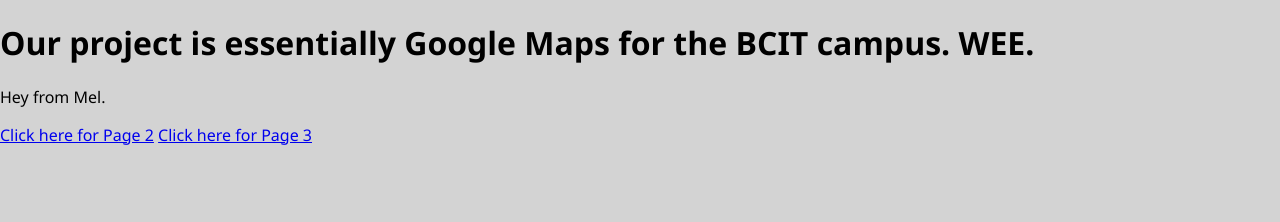
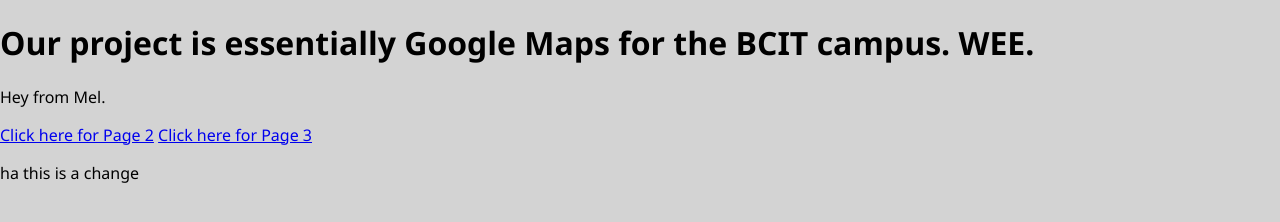
Before and after one commit to melocoh/project14, a plain HTML site: page index.html in a window 1280 px wide. Drawn offline with Linux system fonts and the light colour scheme.

Commit message:
I made more conflict

```diff
--- a/index.html
+++ b/index.html
@@ -13,6 +13,7 @@
 
           <a href="page2.html">Click here for Page 2</a>
           <a href="page3.html">Click here for Page 3</a>
+          <p> ha this is a change </p>
         </div>
     </body>
 </html>
```
